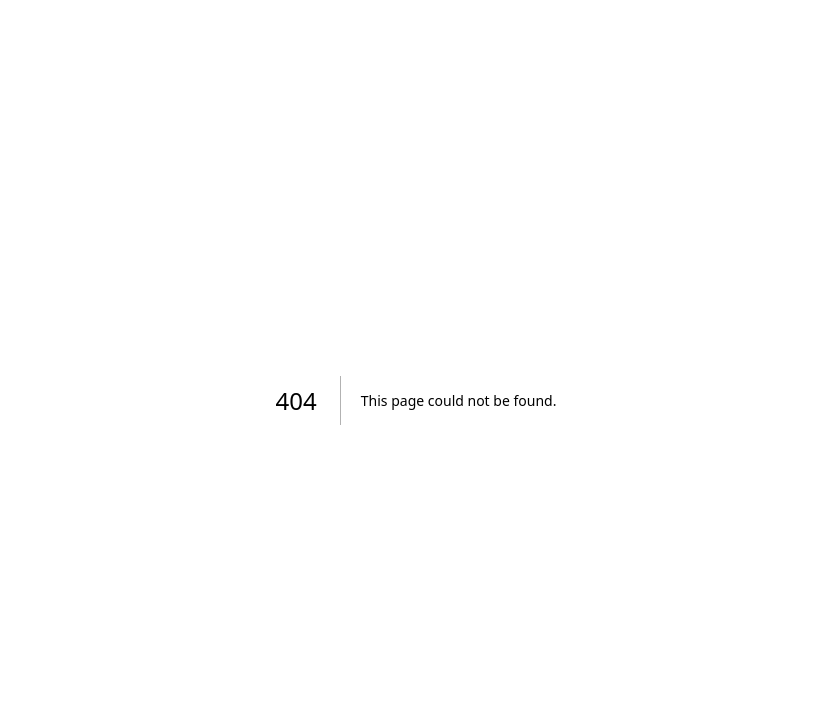
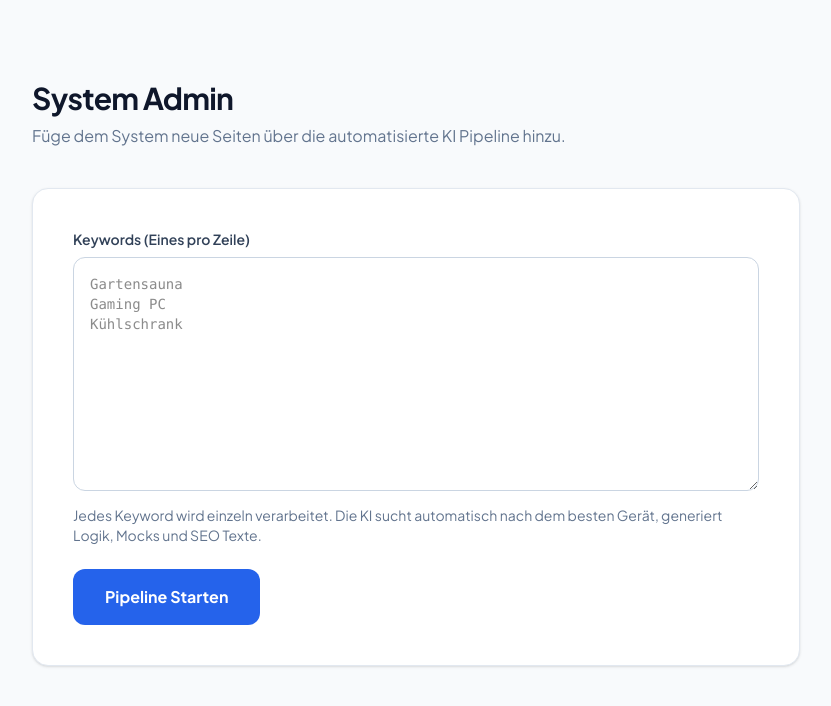
Before and after one commit to LukasHFFB/kilowattly, a Next.js app: page /admin in a window 1280 px wide. Before the commit this address had no page. Shown: the top 706 px of the page, without its empty margins (224-1055 px from the left). Built offline with nearby package versions, Linux system fonts and the light colour scheme.

Commit message:
feat: add admin dashboard for bulk keyword ingestion

```diff
--- /dev/null
+++ b/src/app/admin/page.tsx
@@ -0,0 +1,109 @@
+'use client';
+
+import { useState } from 'react';
+
+export default function AdminPage() {
+    const [keywords, setKeywords] = useState('');
+    const [status, setStatus] = useState<{ message: string; type: 'idle' | 'loading' | 'success' | 'error' }>({ message: '', type: 'idle' });
+
+    const handleSubmit = async (e: React.FormEvent) => {
+        e.preventDefault();
+
+        const lines = keywords.split('\n').map(l => l.trim()).filter(l => l.length > 0);
+        if (lines.length === 0) {
+            setStatus({ message: 'Bitte gib mindestens ein Keyword ein.', type: 'error' });
+            return;
+        }
+
+        setStatus({ message: `Sende ${lines.length} Keyword(s) an die Pipeline...`, type: 'loading' });
+
+        let successCount = 0;
+        let failCount = 0;
+
+        for (const keyword of lines) {
+            try {
+                const res = await fetch('/api/ingest', {
+                    method: 'POST',
+                    headers: { 'Content-Type': 'application/json' },
+                    body: JSON.stringify({ keyword })
+                });
+
+                if (res.ok) {
+                    successCount++;
+                } else {
+                    failCount++;
+                }
+            } catch (error) {
+                failCount++;
+            }
+        }
+
+        setStatus({
+            message: `Fertig! ${successCount} erfolgreich in die Warteschlange gestellt${failCount > 0 ? `, ${failCount} fehlgeschlagen` : ''}.`,
+            type: successCount > 0 ? 'success' : 'error'
+        });
+
+        if (successCount > 0) {
+            setKeywords('');
+        }
+    };
+
+    return (
+        <main className="min-h-screen bg-slate-50 p-8 sm:p-20">
+            <div className="max-w-3xl mx-auto">
+                <div className="mb-10">
+                    <h1 className="text-3xl font-bold text-slate-900 tracking-tight">System Admin</h1>
+                    <p className="text-slate-500 mt-2">Füge dem System neue Seiten über die automatisierte KI Pipeline hinzu.</p>
+                </div>
+
+                <div className="bg-white p-6 sm:p-10 rounded-2xl shadow-sm border border-slate-200">
+                    <form onSubmit={handleSubmit} className="flex flex-col gap-6">
+
+                        <div>
+                            <label htmlFor="keywords" className="block text-sm font-semibold text-slate-700 mb-2">
+                                Keywords (Eines pro Zeile)
+                            </label>
+                            <textarea
+                                id="keywords"
+                                name="keywords"
+                                rows={10}
+                                value={keywords}
+                                onChange={(e) => setKeywords(e.target.value)}
+                                className="w-full p-4 border border-slate-300 rounded-xl focus:ring-2 focus:ring-brand-500 focus:border-brand-500 outline-none font-mono text-sm resize-y"
+                                placeholder="Gartensauna&#10;Gaming PC&#10;Kühlschrank"
+                                disabled={status.type === 'loading'}
+                            />
+                            <p className="text-sm text-slate-500 mt-2">
+                                Jedes Keyword wird einzeln verarbeitet. Die KI sucht automatisch nach dem besten Gerät, generiert Logik, Mocks und SEO Texte.
+                            </p>
+                        </div>
+
+                        {status.message && (
+                            <div className={`p-4 rounded-xl ${status.type === 'error' ? 'bg-red-50 text-red-700 border border-red-200' :
+                                    status.type === 'success' ? 'bg-green-50 text-green-700 border border-green-200' :
+                                        status.type === 'loading' ? 'bg-blue-50 text-blue-700 border border-blue-200 flex items-center gap-3' : ''
+                                }`}>
+                                {status.type === 'loading' && (
+                                    <svg className="w-5 h-5 animate-spin text-blue-600" fill="none" viewBox="0 0 24 24">
+                                        <circle className="opacity-25" cx="12" cy="12" r="10" stroke="currentColor" strokeWidth="4"></circle>
+                                        <path className="opacity-75" fill="currentColor" d="M4 12a8 8 0 018-8V0C5.373 0 0 5.373 0 12h4zm2 5.291A7.962 7.962 0 014 12H0c0 3.042 1.135 5.824 3 7.938l3-2.647z"></path>
+                                    </svg>
+                                )}
+                                {status.message}
+                            </div>
+                        )}
+
+                        <button
+                            type="submit"
+                            disabled={status.type === 'loading'}
+                            className="bg-brand-600 hover:bg-brand-700 disabled:opacity-50 disabled:cursor-not-allowed text-white font-bold py-4 px-8 rounded-xl transition-colors self-start"
+                        >
+                            {status.type === 'loading' ? 'Verarbeite...' : 'Pipeline Starten'}
+                        </button>
+
+                    </form>
+                </div>
+            </div>
+        </main>
+    );
+}
```
